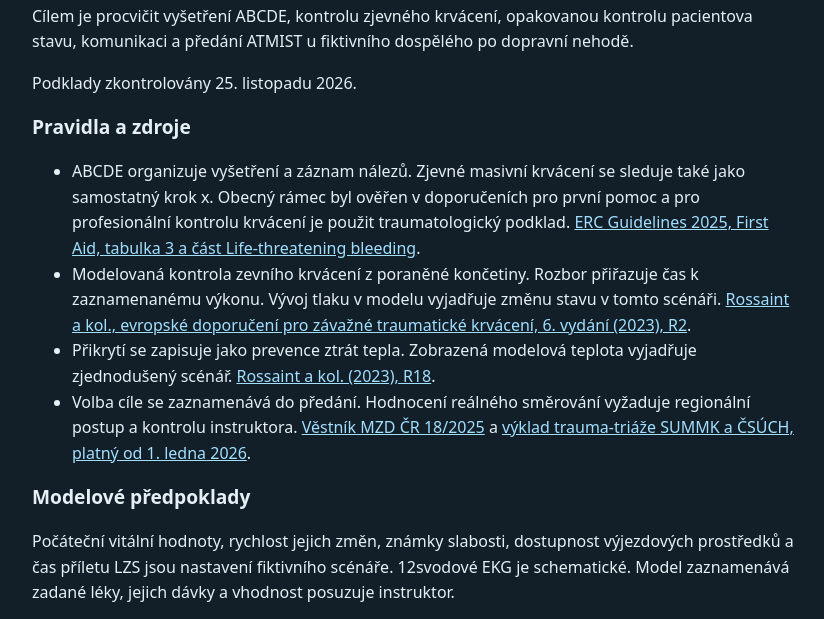
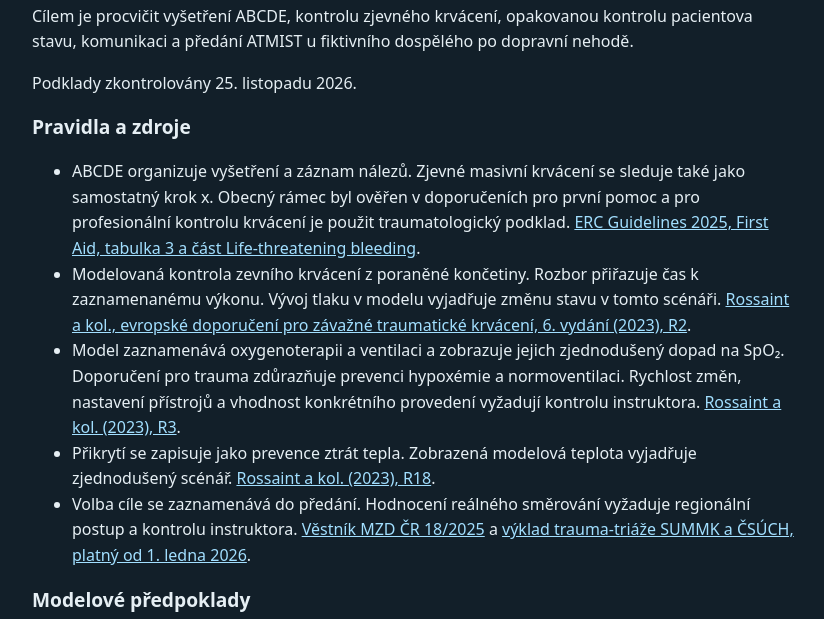
Before and after one commit to Matej-59/simulator-zzs, a plain HTML site: page metodika.html in a window 1280 px wide. Shown: the part 152-771 px from the top of the page, without its empty margins (224-1048 px from the left). Drawn offline with Linux system fonts and the light colour scheme.

Commit message:
Cite ventilation guidance and explain model limits

```diff
--- a/metodika.html
+++ b/metodika.html
@@ -17,6 +17,7 @@ a{color:#a2dfff}h2{font-size:1.2rem}
 <ul>
 <li>ABCDE organizuje vyšetření a záznam nálezů. Zjevné masivní krvácení se sleduje také jako samostatný krok x. Obecný rámec byl ověřen v doporučeních pro první pomoc a pro profesionální kontrolu krvácení je použit traumatologický podklad. <a href="https://www.erc.edu/media/i2vllpae/gl2025-12-faid-e.pdf">ERC Guidelines 2025, First Aid, tabulka 3 a část Life-threatening bleeding</a>.</li>
 <li>Modelovaná kontrola zevního krvácení z poraněné končetiny. Rozbor přiřazuje čas k zaznamenanému výkonu. Vývoj tlaku v modelu vyjadřuje změnu stavu v tomto scénáři. <a href="https://doi.org/10.1186/s13054-023-04327-7">Rossaint a kol., evropské doporučení pro závažné traumatické krvácení, 6. vydání (2023), R2</a>.</li>
+<li>Model zaznamenává oxygenoterapii a ventilaci a zobrazuje jejich zjednodušený dopad na SpO₂. Doporučení pro trauma zdůrazňuje prevenci hypoxémie a normoventilaci. Rychlost změn, nastavení přístrojů a vhodnost konkrétního provedení vyžadují kontrolu instruktora. <a href="https://doi.org/10.1186/s13054-023-04327-7">Rossaint a kol. (2023), R3</a>.</li>
 <li>Přikrytí se zapisuje jako prevence ztrát tepla. Zobrazená modelová teplota vyjadřuje zjednodušený scénář. <a href="https://doi.org/10.1186/s13054-023-04327-7">Rossaint a kol. (2023), R18</a>.</li>
 <li>Volba cíle se zaznamenává do předání. Hodnocení reálného směrování vyžaduje regionální postup a kontrolu instruktora. <a href="https://portal.gov.cz/vestniky/pv8aaxd/1599330604.pdf">Věstník MZD ČR 18/2025</a> a <a href="https://urgmed.cz/wp-content/uploads/2025/12/Trauma-triage_prohlaseni_2026.pdf">výklad trauma-triáže SUMMK a ČSÚCH, platný od 1. ledna 2026</a>.</li>
 </ul>
```
